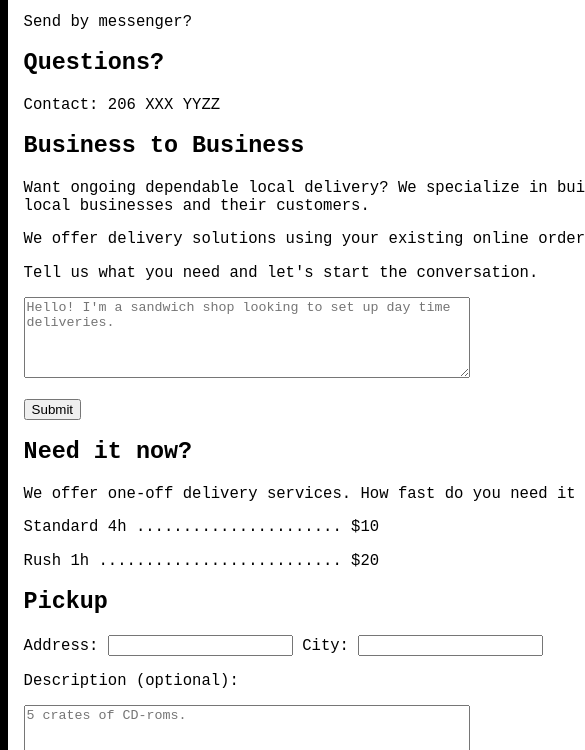
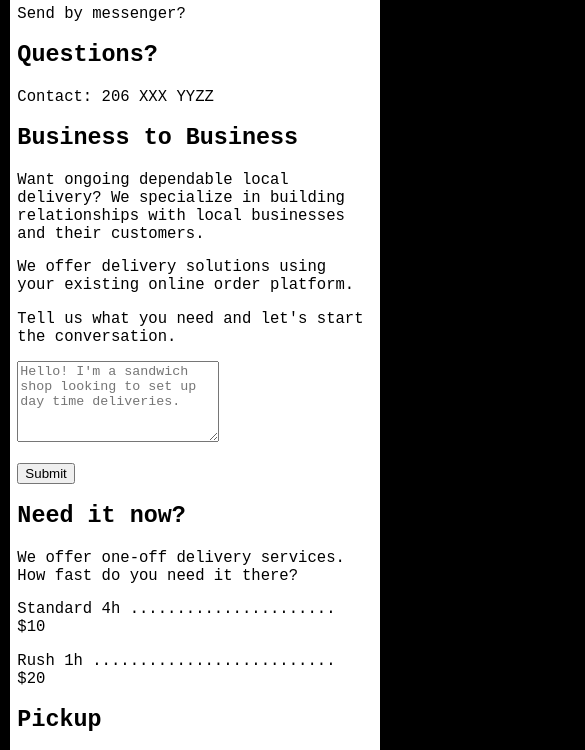
Before and after one commit to geluso/treebeard.link, a plain HTML site: page index.html in a window 390 px wide. Shown: the part 139-889 px from the top of the page, 585 px wide, since content can reach past the window. Drawn offline with Linux system fonts and the light colour scheme.

Commit message:
styling page for mobile

```diff
--- a/index.html
+++ b/index.html
@@ -4,24 +4,7 @@
     <meta charset="UTF-8">
     <meta name="viewport" content="width=device-width, initial-scale=1.0">
     <title>Document</title>
-    <style>
-        body {
-            background-color: black;
-            font-family: monospace;
-            font-size: larger;
-        }
-
-        #main {
-            width: 800px;
-            background-color: white;
-            margin: auto;
-            padding: 1em;
-        }
-
-        #main textarea {
-            width: 55%;
-        }
-    </style>
+    <link rel="stylesheet" href="./style.css">
 </head>
 <body>
     <div id="main">
--- /dev/null
+++ b/style.css
@@ -0,0 +1,28 @@
+@media (max-width: 768px) {
+    #main {
+        width: 95%;
+        padding: 2%;
+    }
+}
+
+@media (min-width: 769px) {
+    #main {
+        width: 800px;
+        padding: 1em;
+    }
+}
+
+body {
+    background-color: black;
+    font-family: monospace;
+    font-size: larger;
+}
+
+#main {
+    background-color: white;
+    margin: auto;
+}
+
+#main textarea {
+    width: 55%;
+}
```
Also changed, not shown: about.html (+1 -22 lines), contact.html (+1 -22 lines), 1 other file.
